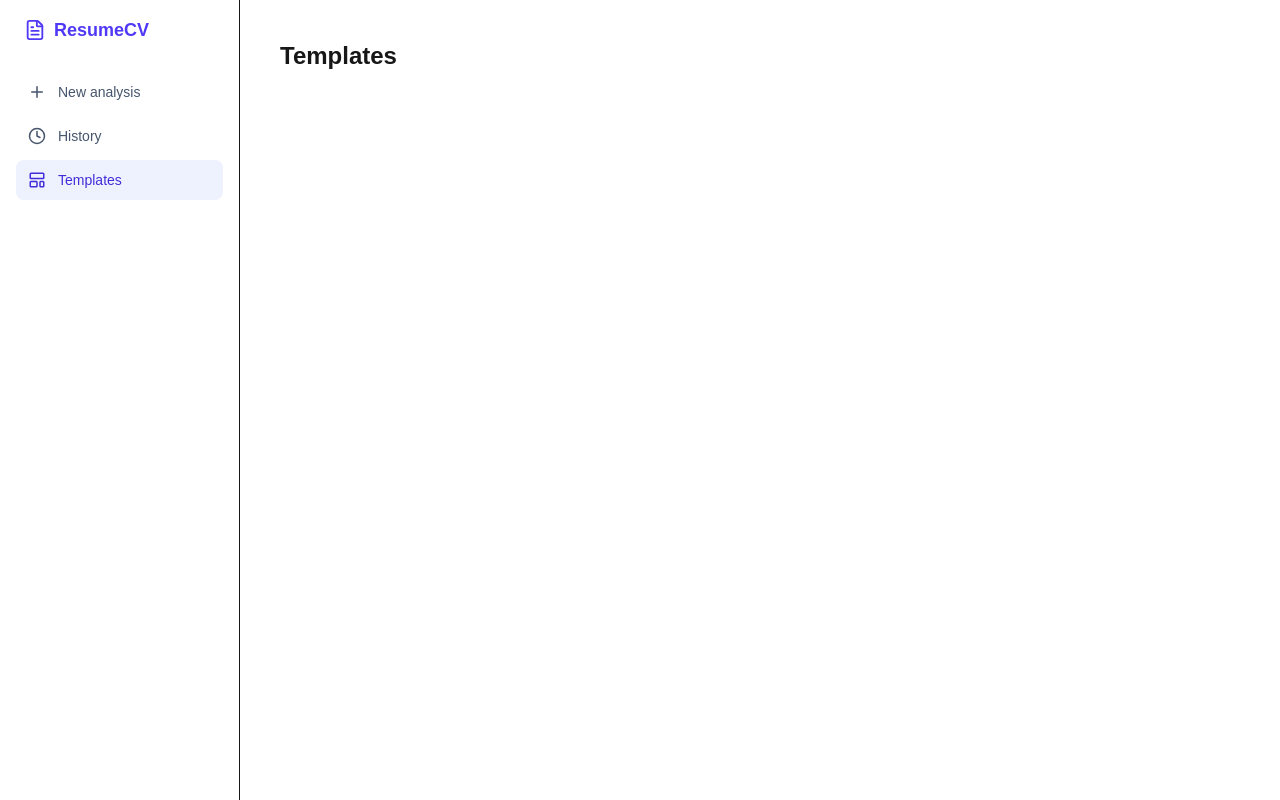
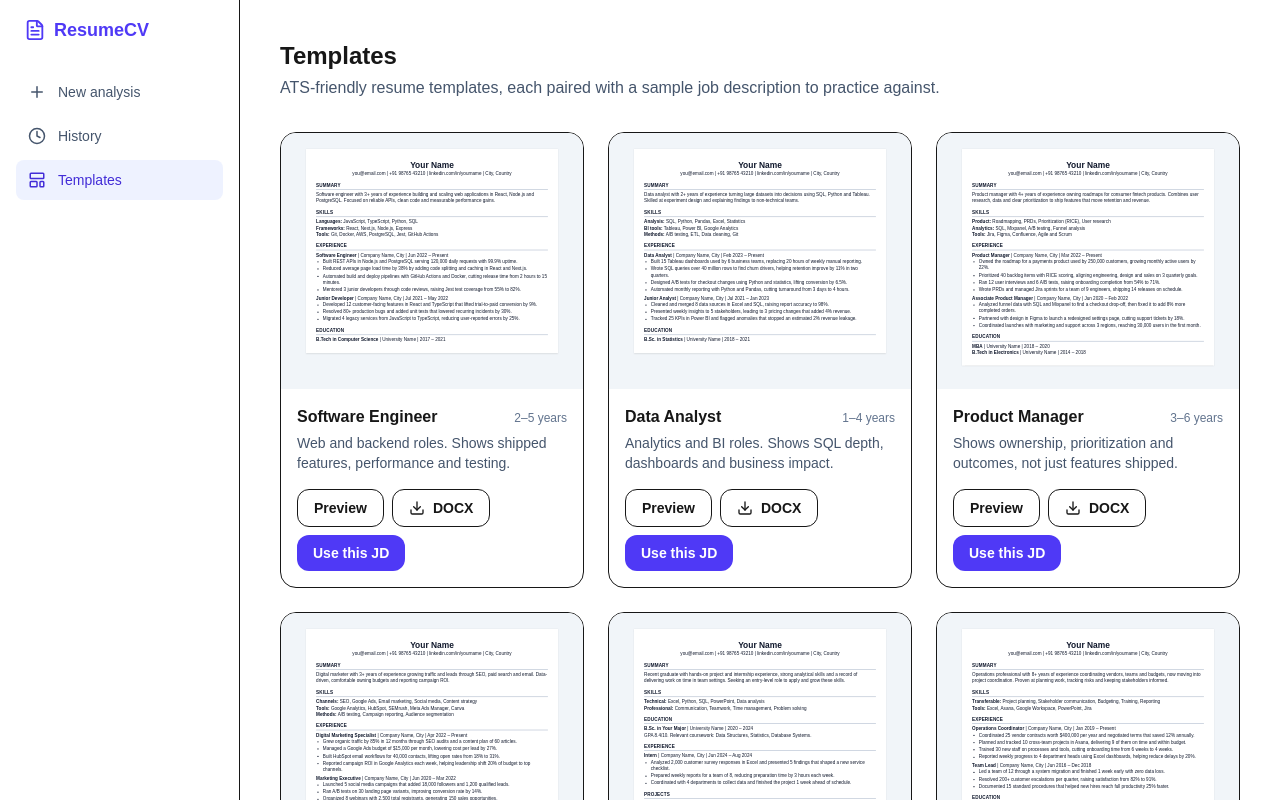
Before and after one commit to tKohinoor/ResumeCV, a Next.js app: page /templates in a window 1280 px wide. Shown: the top 800 px of the page. Built offline with nearby package versions, Linux system fonts and the light colour scheme.

Commit message:
feat: templates gallery with preview and JD pane

```diff
--- a/src/app/(app)/templates/page.tsx
+++ b/src/app/(app)/templates/page.tsx
@@ -1,3 +1,107 @@
+"use client";
+import { useState } from "react";
+import { useRouter } from "next/navigation";
+import { ArrowLeft, Download, FileSearch } from "lucide-react";
+import ResumeDoc from "@/components/ResumeDoc";
+import { TEMPLATES, type Template } from "@/lib/templates/data";
+
+function Highlighted({ text, terms }: { text: string; terms: string[] }) {
+  const esc = (s: string) => s.replace(/[.*+?^${}()|[\]\\]/g, "\\$&");
+  const alt = [...terms].sort((a, b) => b.length - a.length).map(esc).join("|");
+  const parts = text.split(new RegExp(`(?<![A-Za-z0-9])(${alt})(?![A-Za-z0-9])`, "gi"));
+  return (
+    <>
+      {parts.map((p, i) =>
+        i % 2 === 1
+          ? <mark key={i} className="rounded bg-indigo-100 px-0.5 text-indigo-900">{p}</mark>
+          : <span key={i}>{p}</span>
+      )}
+    </>
+  );
+}
+
+const btnPrimary = "inline-flex items-center gap-2 rounded-xl bg-indigo-600 px-4 py-2 text-sm font-semibold text-white hover:bg-indigo-700";
+const btnGhost = "inline-flex items-center gap-2 rounded-xl border px-4 py-2 text-sm font-semibold hover:bg-slate-50";
+
 export default function TemplatesPage() {
-  return <h1 className="text-2xl font-bold">Templates</h1>;
+  const router = useRouter();
+  const [sel, setSel] = useState<Template | null>(null);
+
+  function startWithJd(t: Template) {
+    sessionStorage.setItem("resumecv:jdpreset", t.jd.text);
+    router.push("/analyze");
+  }
+
+  if (sel)
+    return (
+      <div className="mx-auto max-w-6xl space-y-5">
+        <button onClick={() => setSel(null)} className="inline-flex items-center gap-1 text-sm text-slate-600 hover:text-indigo-600">
+          <ArrowLeft size={16} /> All templates
+        </button>
+        <div className="flex flex-wrap items-end justify-between gap-3">
+          <div>
+            <h1 className="text-2xl font-bold">{sel.name}</h1>
+            <p className="text-sm text-slate-500">
+              Sample content is fictional. Replace every number with your own real figures.
+            </p>
+          </div>
+          <div className="flex gap-2">
+            <a href={`/templates/${sel.id}.docx`} download className={btnGhost}><Download size={16} /> Download DOCX</a>
+            <button onClick={() => startWithJd(sel)} className={btnPrimary}><FileSearch size={16} /> Use this JD</button>
+          </div>
+        </div>
+
+        <div className="grid gap-6 md:grid-cols-2">
+          <section className="flex h-[640px] flex-col rounded-2xl border bg-white p-5">
+            <h2 className="mb-3 font-semibold">Template with sample content</h2>
+            <div className="flex-1 overflow-auto rounded-lg border bg-white p-6 shadow-inner">
+              <ResumeDoc t={sel} />
+            </div>
+          </section>
+          <section className="flex h-[640px] flex-col rounded-2xl border bg-white p-5">
+            <h2 className="mb-1 font-semibold">Sample job description: {sel.jd.title}</h2>
+            <p className="mb-3 text-xs text-slate-500">Highlighted terms are the skills a strong resume should show.</p>
+            <div className="flex-1 overflow-auto whitespace-pre-line rounded-lg bg-slate-50 p-4 text-sm leading-relaxed">
+              <Highlighted text={sel.jd.text} terms={sel.jd.keySkills} />
+            </div>
+          </section>
+        </div>
+      </div>
+    );
+
+  return (
+    <div className="mx-auto max-w-6xl">
+      <h1 className="text-2xl font-bold">Templates</h1>
+      <p className="mt-1 text-slate-600">
+        ATS-friendly resume templates, each paired with a sample job description to practice against.
+      </p>
+
+      <div className="mt-8 grid gap-6 sm:grid-cols-2 lg:grid-cols-3">
+        {TEMPLATES.map((t) => (
+          <article key={t.id} className="flex flex-col overflow-hidden rounded-2xl border bg-white">
+            <button onClick={() => setSel(t)} className="relative h-64 overflow-hidden bg-slate-100 text-left" aria-label={`Preview ${t.name}`}>
+              <div
+                className="pointer-events-none mt-4 bg-white p-6 shadow"
+                style={{ width: 600, transform: "scale(0.42)", transformOrigin: "top center", marginLeft: "calc(50% - 300px)" }}
+              >
+                <ResumeDoc t={t} />
+              </div>
+            </button>
+            <div className="flex flex-1 flex-col p-4">
+              <div className="flex items-baseline justify-between">
+                <h2 className="font-semibold">{t.name}</h2>
+                <span className="text-xs text-slate-500">{t.level}</span>
+              </div>
+              <p className="mt-1 flex-1 text-sm text-slate-600">{t.tagline}</p>
+              <div className="mt-4 flex flex-wrap gap-2">
+                <button onClick={() => setSel(t)} className={btnGhost}>Preview</button>
+                <a href={`/templates/${t.id}.docx`} download className={btnGhost}><Download size={16} /> DOCX</a>
+                <button onClick={() => startWithJd(t)} className={btnPrimary}>Use this JD</button>
+              </div>
+            </div>
+          </article>
+        ))}
+      </div>
+    </div>
+  );
 }
--- /dev/null
+++ b/src/components/ResumeDoc.tsx
@@ -0,0 +1,56 @@
+import { CONTACT, HEADINGS, NAME, sectionOrder, type SectionId, type Template } from "@/lib/templates/data";
+
+function H({ id }: { id: SectionId }) {
+  return (
+    <h3 className="mb-1 mt-3 border-b border-slate-400 pb-0.5 text-[11px] font-bold uppercase tracking-wide">
+      {HEADINGS[id]}
+    </h3>
+  );
+}
+
+function Bullets({ items }: { items: string[] }) {
+  return (
+    <ul className="ml-4 list-disc space-y-0.5">
+      {items.map((b) => <li key={b}>{b}</li>)}
+    </ul>
+  );
+}
+
+function Section({ id, t }: { id: SectionId; t: Template }) {
+  const r = t.resume;
+  return (
+    <div>
+      <H id={id} />
+      {id === "summary" && <p>{r.summary}</p>}
+      {id === "skills" && r.skills.map((s) => <p key={s.label}><b>{s.label}:</b> {s.items}</p>)}
+      {id === "experience" && r.experience.map((x) => (
+        <div key={x.title + x.dates} className="mb-1.5">
+          <p><b>{x.title}</b> | {x.org} | {x.dates}</p>
+          <Bullets items={x.bullets} />
+        </div>
+      ))}
+      {id === "projects" && r.projects.map((p) => (
+        <div key={p.name} className="mb-1.5">
+          <p><b>{p.name}</b> | {p.dates}</p>
+          <Bullets items={p.bullets} />
+        </div>
+      ))}
+      {id === "education" && r.education.map((e) => (
+        <div key={e.degree}>
+          <p><b>{e.degree}</b> | {e.school} | {e.dates}</p>
+          {e.detail && <p>{e.detail}</p>}
+        </div>
+      ))}
+    </div>
+  );
+}
+
+export default function ResumeDoc({ t }: { t: Template }) {
+  return (
+    <div className="bg-white text-[11px] leading-snug text-slate-900">
+      <p className="text-center text-xl font-bold">{NAME}</p>
+      <p className="text-center">{CONTACT}</p>
+      {sectionOrder(t).map((id) => <Section key={id} id={id} t={t} />)}
+    </div>
+  );
+}
```
